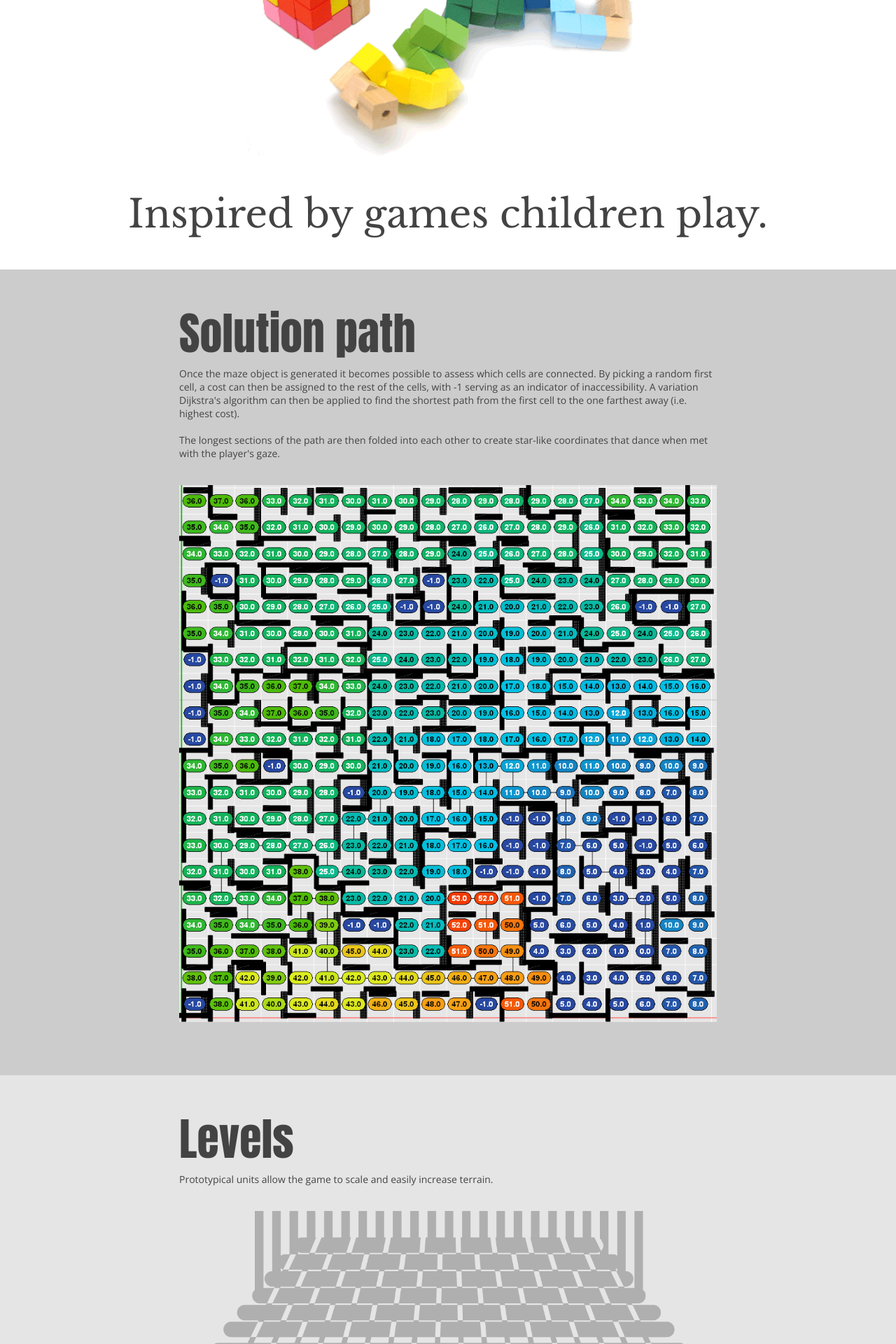
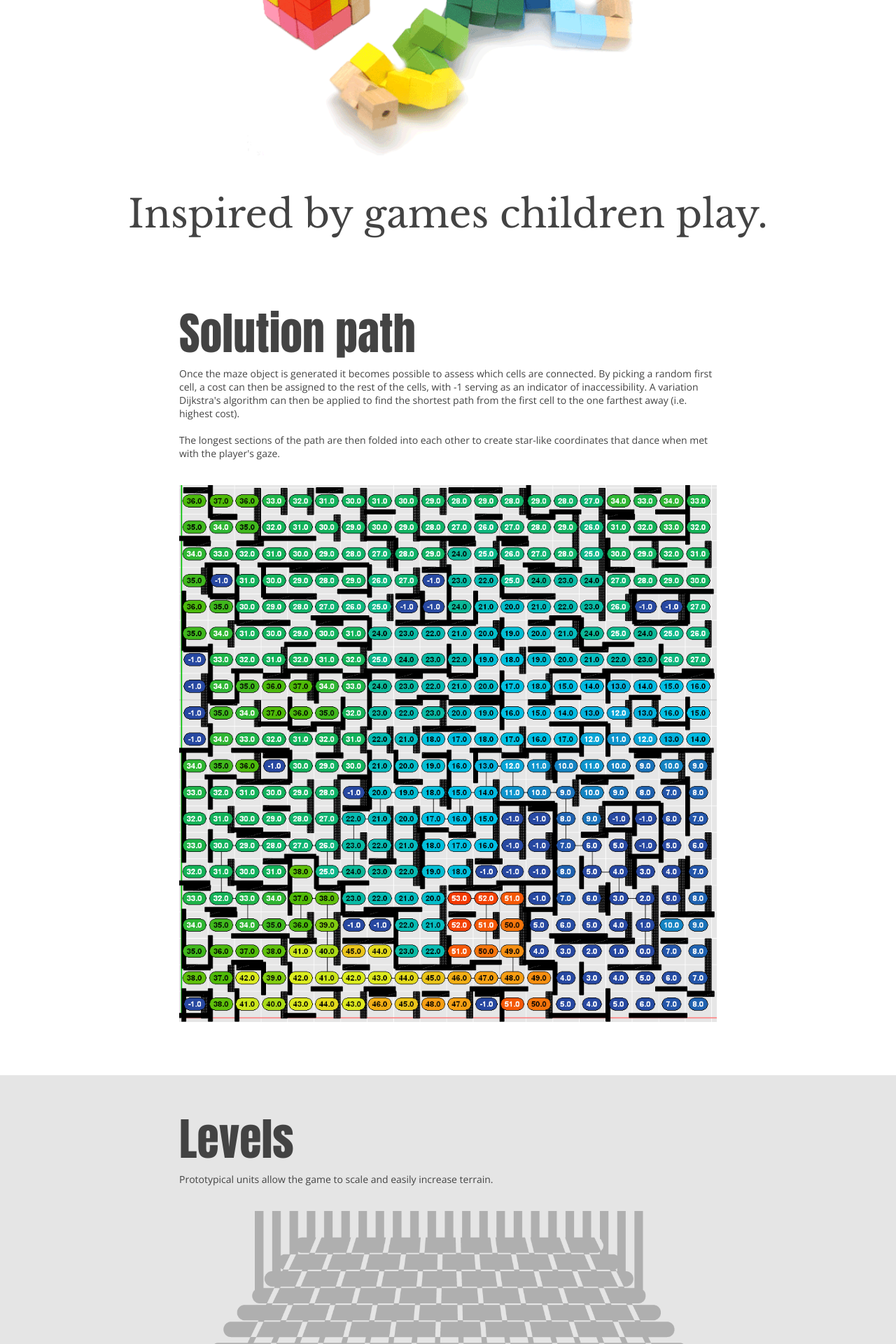
Before and after one commit to olgageletina/olgageletina.github.io, a Jekyll site: the page built from pans-labyrinth.html, in a window 1280 px wide. Shown: the part 2399-4319 px from the top of the page at 70% size. Built offline with Jekyll 4.4.1, drawn with Linux system fonts in a browser that asks for light colours.

Commit message:
landscape presentation

```diff
--- a/pans-labyrinth.html
+++ b/pans-labyrinth.html
@@ -33,7 +33,7 @@ text="Inspired by games children play." image-type ="horizontal" image-file="img
 {% include section.html title="Solution path"
 text="Once the maze object is generated it becomes possible to assess which cells are connected. By picking a random first cell, a cost can then be assigned to the rest of the cells, with -1 serving as an indicator of inaccessibility. A variation Dijkstra's algorithm can then be applied to find the shortest path from the first cell to the one farthest away (i.e. highest cost).	<br><br>
 The longest sections of the path are then folded into each other to create star-like coordinates that dance when met with the player's gaze.
-" image-type ="horizontal" image-file="img/maze-gs.png"  section-type="section-narrow"   section-color = "background-color:rgba(0,0,0,0.2);" %}
+" image-type ="horizontal" image-file="img/maze-gs.png"  section-type="section-narrow"   section-color = "#E6E6E6;" %}
 
 
 {% include section.html title="Levels"
```
